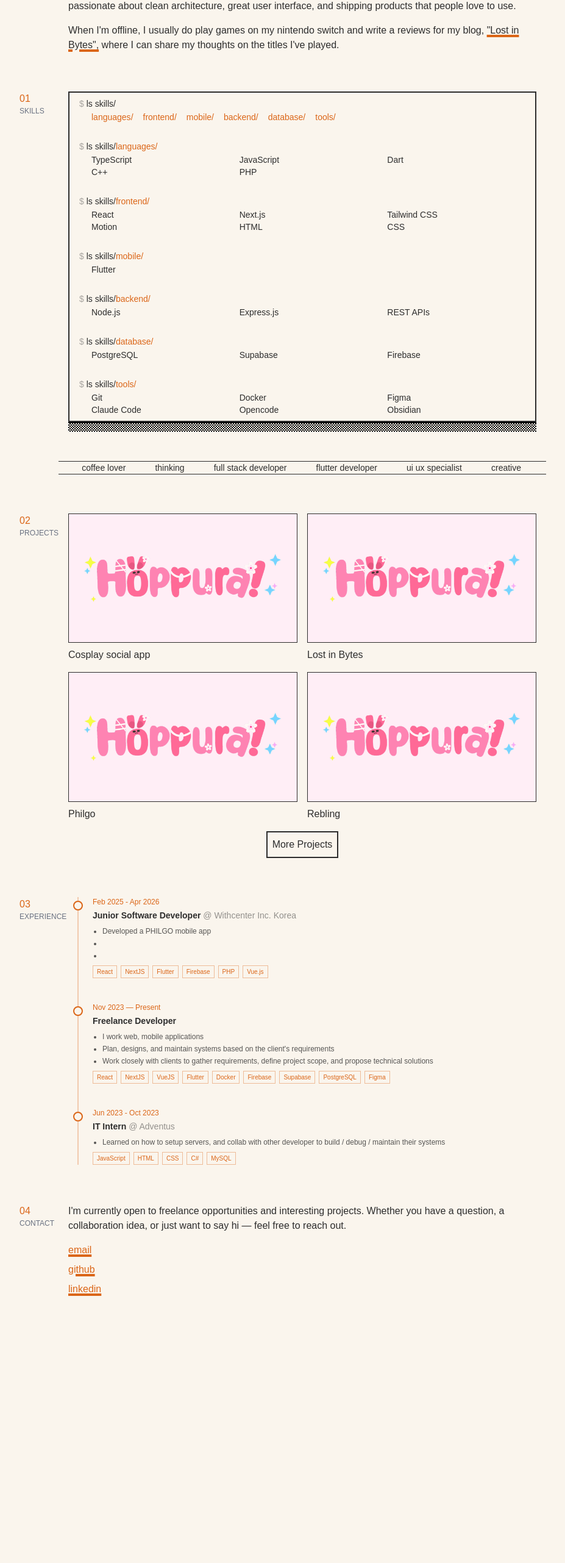
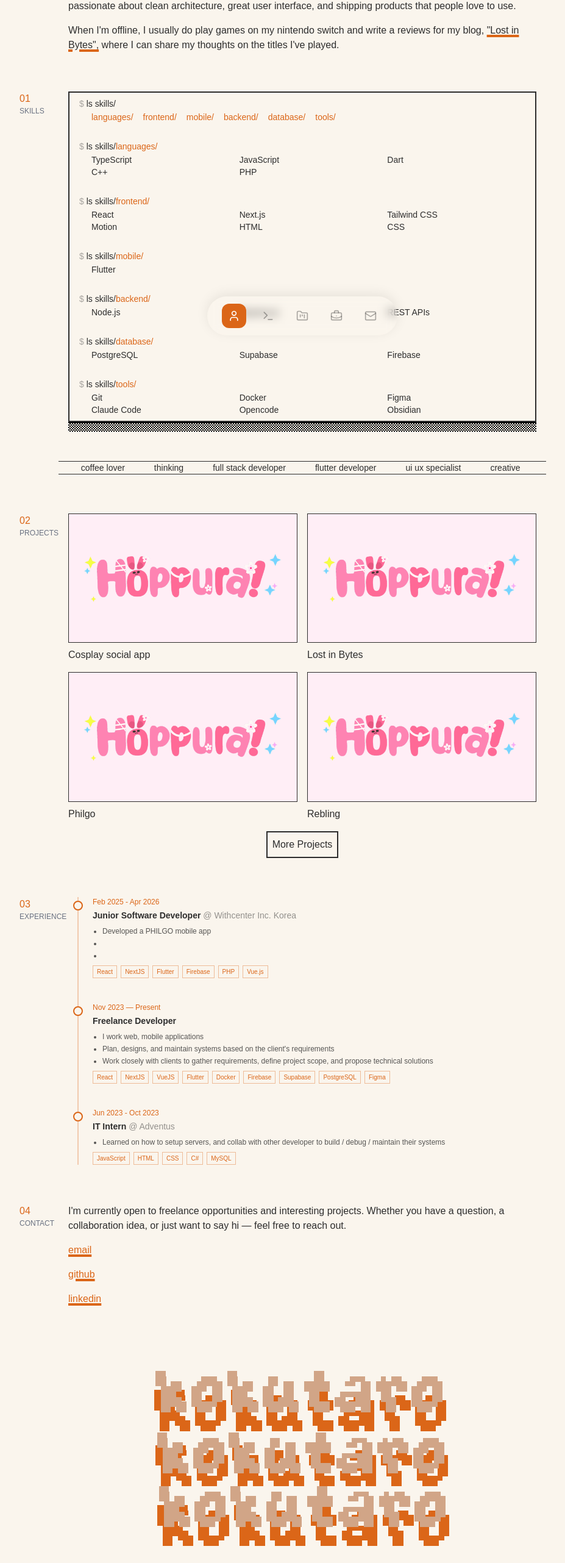
Before and after one commit to shyuuun/portfolio, a Next.js app: page / in a window 1280 px wide. Shown: the part 234-2797 px from the top of the page at 61% size, without its empty margins (144-1071 px from the left). Before the commit the page ends 2392 px from the top, so only its background shows below. Built offline with nearby package versions, Linux system fonts and the light colour scheme; a web font is replaced by a local one.

Commit message:
feat: added bottom navigation bar, and also footer name

```diff
--- a/package.json
+++ b/package.json
@@ -9,6 +9,7 @@
     "lint": "eslint"
   },
   "dependencies": {
+    "lucide-react": "^1.24.0",
     "motion": "^12.40.0",
     "next": "16.2.9",
     "react": "19.2.4",
--- a/src/app/page.tsx
+++ b/src/app/page.tsx
@@ -1,19 +1,32 @@
+import BottomNav from "@/components/bottom-nav";
+import Section from "@/components/section";
 import AboutMeSection from "@/components/sections/about-me-section";
 import ContactSection from "@/components/sections/contact-section";
 import ExperienceSection from "@/components/sections/experience-section";
 import MarqueeSection from "@/components/sections/marquee-section";
 import ProjectsSection from "@/components/sections/projects-section";
 import SkillsSection from "@/components/sections/skills-section";
+import Image from "next/image";
 
 export default function Home() {
 	return (
-		<main>
-			<AboutMeSection />
-			<SkillsSection />
+		<main className="pb-20">
+			<AboutMeSection id="about" />
+			<SkillsSection id="skills" />
 			<MarqueeSection />
-			<ProjectsSection />
-			<ExperienceSection />
-			<ContactSection />
+			<ProjectsSection id="projects" />
+			<ExperienceSection id="experience" />
+			<ContactSection id="contact" />
+			<Section>
+				<Image
+					src={"/kokutaro.svg"}
+					alt={"kokutaro icon"}
+					width={500}
+					height={480}
+					className="mx-auto"
+				/>
+			</Section>
+			<BottomNav />
 		</main>
 	);
 }
--- /dev/null
+++ b/src/components/bottom-nav.tsx
@@ -0,0 +1,71 @@
+"use client";
+
+import { useEffect, useState } from "react";
+import {
+	BriefcaseBusiness,
+	FolderKanban,
+	Mail,
+	Terminal,
+	User,
+} from "lucide-react";
+
+const NAV_ITEMS = [
+	{ id: "about", icon: User, label: "About" },
+	{ id: "skills", icon: Terminal, label: "Skills" },
+	{ id: "projects", icon: FolderKanban, label: "Projects" },
+	{ id: "experience", icon: BriefcaseBusiness, label: "Experience" },
+	{ id: "contact", icon: Mail, label: "Contact" },
+];
+
+export default function BottomNav() {
+	const [active, setActive] = useState("about");
+
+	useEffect(() => {
+		const sectionIds = NAV_ITEMS.map((item) => item.id);
+
+		const observer = new IntersectionObserver(
+			(entries) => {
+				for (const entry of entries) {
+					if (entry.isIntersecting) {
+						setActive(entry.target.id);
+					}
+				}
+			},
+			{ rootMargin: "-35% 0px -35% 0px" },
+		);
+
+		for (const id of sectionIds) {
+			const el = document.getElementById(id);
+			if (el) observer.observe(el);
+		}
+
+		return () => observer.disconnect();
+	}, []);
+
+	return (
+		<nav className="fixed bottom-4 left-0 right-0 z-50 flex justify-center">
+			<div className="flex items-center gap-4 rounded-full px-6 py-3 backdrop-blur-sm shadow-[0_-4px_20px_rgba(0,0,0,0.08)]">
+				{NAV_ITEMS.map((item) => {
+					const Icon = item.icon;
+					const isActive = active === item.id;
+
+					return (
+						<a
+							key={item.id}
+							href={`#${item.id}`}
+							aria-label={item.label}
+							onClick={() => setActive(item.id)}
+							className={`rounded-xl p-2.5 transition-colors ${
+								isActive
+									? "bg-primary text-white"
+									: "text-foreground/40 hover:text-foreground"
+							}`}
+						>
+							<Icon size={20} strokeWidth={2} />
+						</a>
+					);
+				})}
+			</div>
+		</nav>
+	);
+}
--- a/src/components/section.tsx
+++ b/src/components/section.tsx
@@ -3,6 +3,7 @@ type SectionProps = {
 	className?: string;
 	sectionTitle?: string;
 	sectionNumber?: number;
+	id?: string;
 };
 
 export default function Section({
@@ -10,10 +11,12 @@ export default function Section({
 	className,
 	sectionTitle,
 	sectionNumber,
+	id,
 }: SectionProps) {
 	return (
 		<section
-			className={`${className ?? ""} container mt-12 sm:mt-16 relative `}
+			id={id}
+			className={`${className ?? ""} container mt-12 sm:mt-16 relative scroll-mt-24`}
 		>
 			{/* title will be display on the left side */}
 			<div className="hidden sm:block absolute top-0 -left-16">
--- a/src/components/sections/about-me-section.tsx
+++ b/src/components/sections/about-me-section.tsx
@@ -2,9 +2,9 @@ import Avatar from "@/components/avatar";
 import Section from "@/components/section";
 import { LOST_IN_BYTES_SITE } from "@/constants";
 
-export default function AboutMeSection() {
+export default function AboutMeSection({ id }: { id?: string }) {
 	return (
-		<Section>
+		<Section id={id}>
 			<div className="flex items-center gap-4 mb-4">
 				<Avatar src="/me.jpg" srcAlt="Frederick Vigilia" size={128} />
 				<div>
--- a/src/components/sections/contact-section.tsx
+++ b/src/components/sections/contact-section.tsx
@@ -15,10 +15,10 @@ const LINKS: ContactLink[] = [
 	{ label: "linkedin", href: LINKED_IN_PROFILE },
 ];
 
-export default function ContactSection() {
+export default function ContactSection({ id }: { id?: string }) {
 	return (
 		<div className="pb-8">
-			<Section sectionNumber={4} sectionTitle="Contact">
+			<Section id={id} sectionNumber={4} sectionTitle="Contact">
 				<motion.div
 					initial="hidden"
 					whileInView="visible"
@@ -40,8 +40,8 @@ export default function ContactSection() {
 						}
 					</motion.p>
 
-					<div className="mt-4 space-y-2">
-						{LINKS.map((link) => (
+					{LINKS.map((link) => (
+						<div className="mt-4">
 							<motion.a
 								key={link.label}
 								href={link.href}
@@ -51,12 +51,12 @@ export default function ContactSection() {
 									hidden: { opacity: 0, y: 12 },
 									visible: { opacity: 1, y: 0 },
 								}}
-								className="flex text-primary hover:brightness-110 transition"
+								className="text-primary hover:brightness-110 transition"
 							>
 								{link.label}
 							</motion.a>
-						))}
-					</div>
+						</div>
+					))}
 				</motion.div>
 			</Section>
 		</div>
--- a/src/components/sections/experience-section.tsx
+++ b/src/components/sections/experience-section.tsx
@@ -50,9 +50,9 @@ const JOBS: Job[] = [
 	},
 ];
 
-export default function ExperienceSection() {
+export default function ExperienceSection({ id }: { id?: string }) {
 	return (
-		<Section sectionNumber={3} sectionTitle="Experience">
+		<Section id={id} sectionNumber={3} sectionTitle="Experience">
 			<motion.div
 				initial="hidden"
 				whileInView="visible"
--- a/src/components/sections/projects-section.tsx
+++ b/src/components/sections/projects-section.tsx
@@ -3,9 +3,9 @@ import Button from "../button";
 import Card from "../card";
 import Section from "../section";
 
-export default function ProjectsSection() {
+export default function ProjectsSection({ id }: { id?: string }) {
 	return (
-		<Section sectionNumber={2} sectionTitle="Projects">
+		<Section id={id} sectionNumber={2} sectionTitle="Projects">
 			<div className="grid grid-cols-2 gap-4 mb-4">
 				<Card
 					src="/hoppura.jpg"
--- a/src/components/sections/skills-section.tsx
+++ b/src/components/sections/skills-section.tsx
@@ -42,9 +42,9 @@ const SKILLS: SkillCategory[] = [
 	},
 ];
 
-export default function SkillsSection() {
+export default function SkillsSection({ id }: { id?: string }) {
 	return (
-		<Section sectionTitle="skills" sectionNumber={1}>
+		<Section id={id} sectionTitle="skills" sectionNumber={1}>
 			<motion.div
 				initial="hidden"
 				whileInView="visible"
```
Also changed, not shown: public/kokutaro.svg (added), 1 other file (tests, documents, lock files or other folders).
